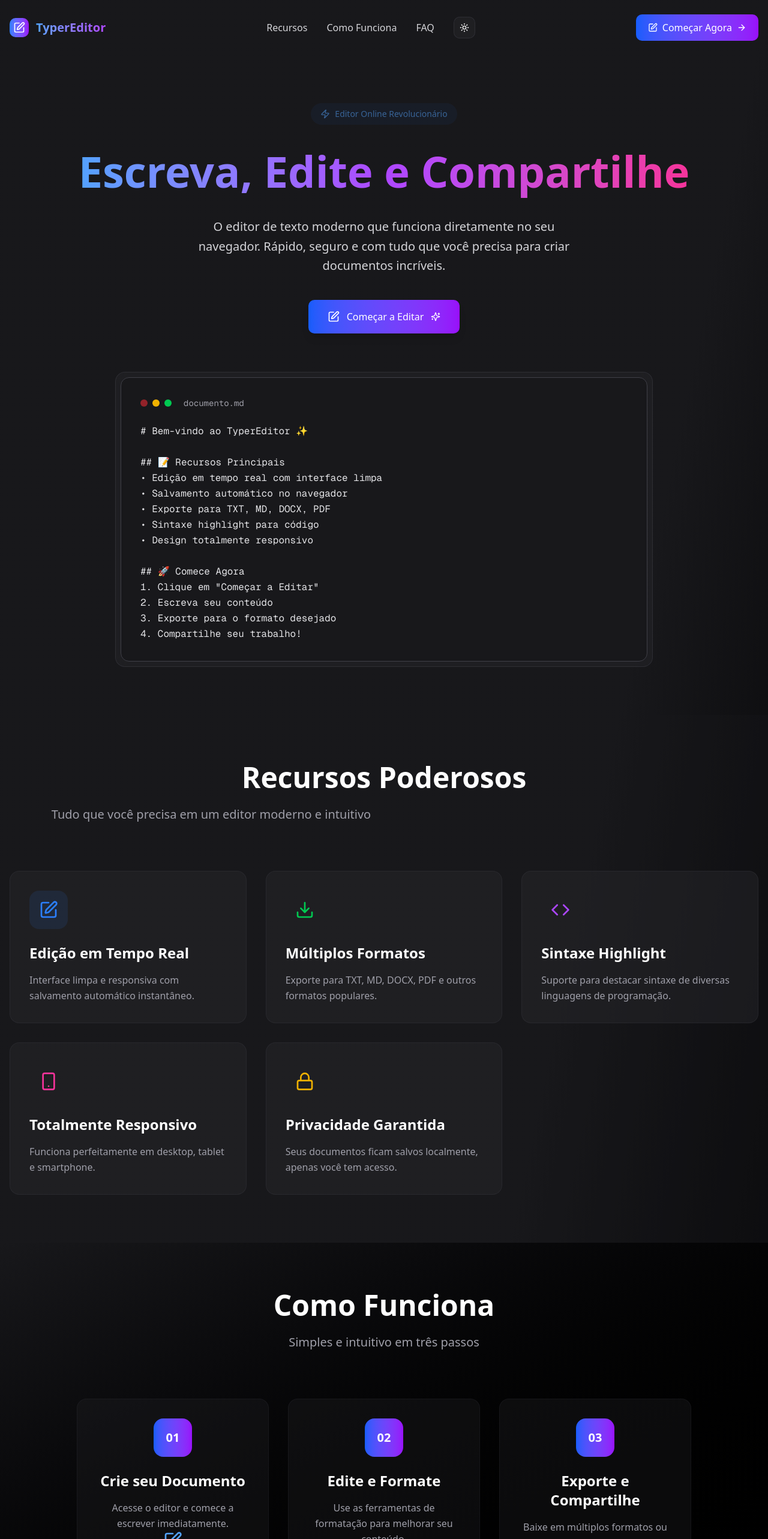
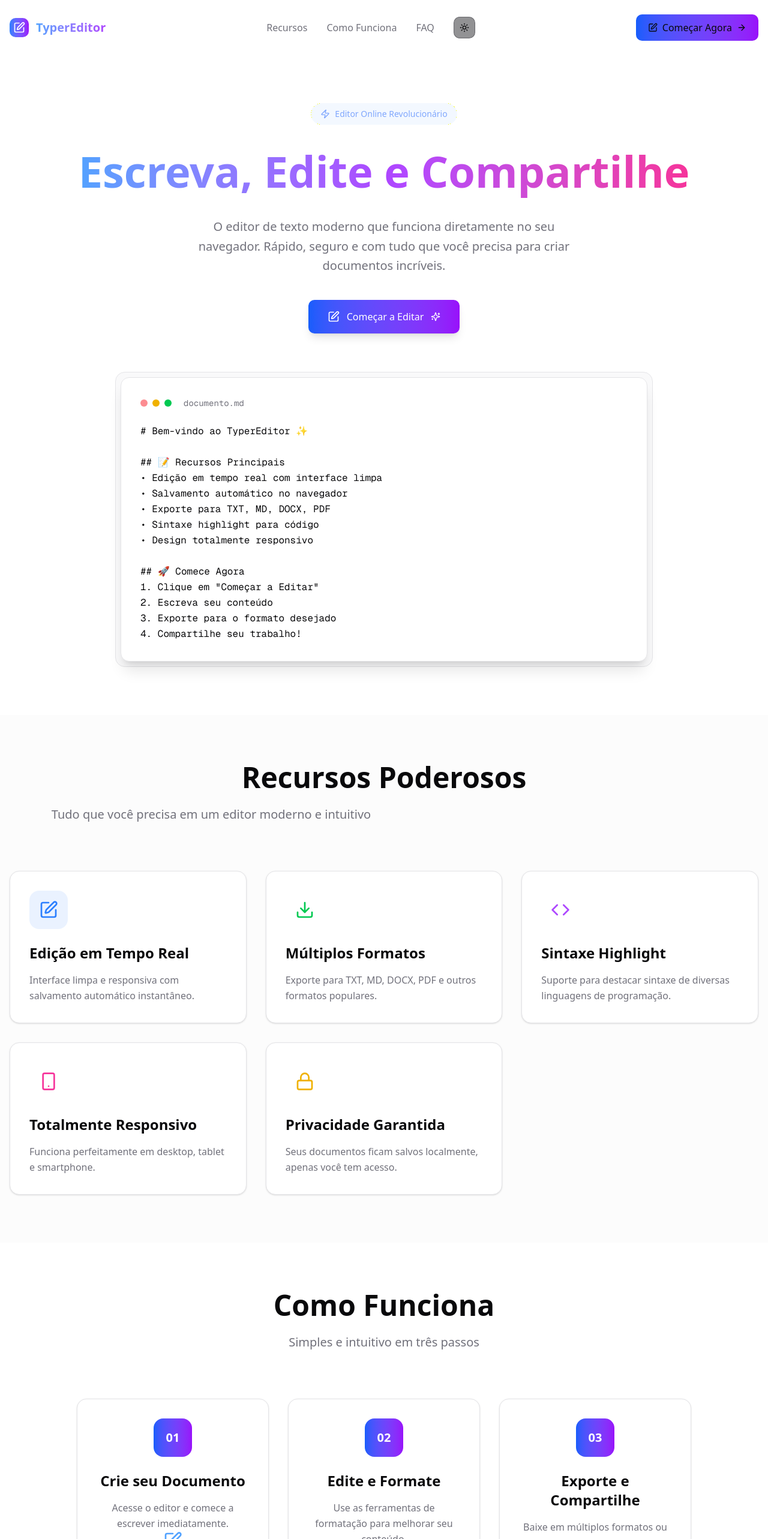
Before and after one commit to EstevaoH/typer-editor, a Next.js app: page / in a window 1280 px wide. Shown: the top 2566 px of the page at 60% size. Built offline with nearby package versions, Linux system fonts and the light colour scheme.

Commit message:
feat: add landing page components and document navigation sidebar.

```diff
--- a/src/app/page.tsx
+++ b/src/app/page.tsx
@@ -22,7 +22,7 @@ export default function Home() {
   const handleOpenContact = () => setIsContactModalOpen(true);
 
   return (
-    <div className="min-h-screen bg-gradient-to-br from-zinc-900 via-zinc-900 to-black text-white overflow-x-hidden">
+    <div className="min-h-screen bg-background text-foreground overflow-x-hidden">
       <Header onOpenContact={handleOpenContact} />
 
       <Hero />
--- a/src/components/landing/CallToAction.tsx
+++ b/src/components/landing/CallToAction.tsx
@@ -3,18 +3,18 @@ import { Edit } from "lucide-react";
 
 export function CallToAction() {
   return (
-    <section className="py-20 bg-gradient-to-r from-blue-600/20 via-purple-600/20 to-pink-600/20">
+    <section className="py-20 bg-gradient-to-r from-blue-600/10 via-purple-600/10 to-pink-600/10 dark:from-blue-600/20 dark:via-purple-600/20 dark:to-pink-600/20">
       <div className="container mx-auto px-4 text-center">
         <h2 className="text-4xl md:text-5xl font-bold mb-8">Pronto para Começar?</h2>
         <div className="flex justify-center mb-12">
-          <p className="text-xl text-zinc-300 max-w-2xl mx-auto leading-relaxed">
+          <p className="text-xl text-muted-foreground max-w-2xl mx-auto leading-relaxed">
             Junte-se a milhares de usuários que já estão criando documentos incríveis com o TyperEditor.
           </p>
         </div>
         <div className="flex flex-col sm:flex-row gap-6 justify-center">
           <Link
             href="/editor"
-            className="bg-gradient-to-r from-blue-600 to-purple-600 hover:from-blue-700 hover:to-purple-700 px-10 py-5 rounded-2xl font-medium transition-all transform hover:scale-105 text-lg flex items-center justify-center gap-3 shadow-2xl hover:shadow-purple-500/30"
+            className="bg-gradient-to-r from-blue-600 to-purple-600 hover:from-blue-700 hover:to-purple-700 text-white px-10 py-5 rounded-2xl font-medium transition-all transform hover:scale-105 text-lg flex items-center justify-center gap-3 shadow-2xl hover:shadow-purple-500/30"
           >
             <Edit className="h-6 w-6" />
             Criar Primeiro Documento
--- a/src/components/landing/Features.tsx
+++ b/src/components/landing/Features.tsx
@@ -35,11 +35,11 @@ export function Features() {
   ];
 
   return (
-    <section id="features" className="py-20 bg-zinc-900/30">
+    <section id="features" className="py-20 bg-muted/30">
       <div className="container mx-auto px-4">
         <div className="text-center mb-20">
           <h2 className="text-4xl md:text-5xl font-bold mb-6">Recursos Poderosos</h2>
-          <p className="text-xl text-zinc-400 max-w-2xl mx-auto">
+          <p className="text-xl text-muted-foreground max-w-2xl mx-auto">
             Tudo que você precisa em um editor moderno e intuitivo
           </p>
         </div>
@@ -48,14 +48,14 @@ export function Features() {
           {features.map((feature, index) => (
             <div
               key={index}
-              className="bg-zinc-800/50 p-8 rounded-2xl border border-zinc-700/30 hover:border-zinc-600 transition-all group hover:scale-105 animate-fade-in"
+              className="bg-card p-8 rounded-2xl border border-border hover:border-border/80 transition-all group hover:scale-105 animate-fade-in shadow-sm"
               style={{ animationDelay: `${index * 100}ms` }}
             >
               <div className={`bg-${feature.color}-500/10 p-4 rounded-2xl w-16 h-16 flex items-center justify-center mb-6 group-hover:scale-110 transition-transform`}>
                 {feature.icon}
               </div>
               <h3 className="text-2xl font-semibold mb-4">{feature.title}</h3>
-              <p className="text-zinc-400 leading-relaxed">{feature.description}</p>
+              <p className="text-muted-foreground leading-relaxed">{feature.description}</p>
             </div>
           ))}
         </div>
--- a/src/components/landing/Header.tsx
+++ b/src/components/landing/Header.tsx
@@ -19,9 +19,9 @@ export function Header({ onOpenContact }: HeaderProps) {
           </span>
         </div>
         <nav className="hidden md:flex items-center space-x-8">
-          <a href="#features" className="text-zinc-300 hover:text-white transition-colors hover:scale-105">Recursos</a>
-          <a href="#how-it-works" className="text-zinc-300 hover:text-white transition-colors hover:scale-105">Como Funciona</a>
-          <a href="#faq" className="text-zinc-300 hover:text-white transition-colors hover:scale-105">FAQ</a>
+          <a href="#features" className="text-muted-foreground hover:text-foreground transition-colors hover:scale-105">Recursos</a>
+          <a href="#how-it-works" className="text-muted-foreground hover:text-foreground transition-colors hover:scale-105">Como Funciona</a>
+          <a href="#faq" className="text-muted-foreground hover:text-foreground transition-colors hover:scale-105">FAQ</a>
           <ThemeToggle />
         </nav>
         <Link
--- a/src/components/landing/Hero.tsx
+++ b/src/components/landing/Hero.tsx
@@ -5,9 +5,9 @@ export function Hero() {
   return (
     <main className="container mx-auto px-4 py-16 md:py-20 text-center">
       <div className="max-w-5xl mx-auto">
-        <div className="inline-flex items-center bg-blue-500/10 px-4 py-2 rounded-full mb-8 animate-pulse">
-          <Zap className="h-4 w-4 text-blue-400 mr-2" />
-          <span className="text-blue-400 text-sm">Editor Online Revolucionário</span>
+        <div className="inline-flex items-center bg-blue-500/10 dark:bg-blue-500/10 px-4 py-2 rounded-full mb-8 animate-pulse">
+          <Zap className="h-4 w-4 text-blue-600 dark:text-blue-400 mr-2" />
+          <span className="text-blue-600 dark:text-blue-400 text-sm">Editor Online Revolucionário</span>
         </div>
 
         <h1 className="text-5xl md:text-7xl font-bold mb-8 bg-gradient-to-r from-blue-400 via-purple-500 to-pink-500 bg-clip-text text-transparent leading-tight animate-slide-up">
@@ -15,7 +15,7 @@ export function Hero() {
         </h1>
 
         <div className="flex items-center justify-center mb-10">
-          <p className="text-xl text-zinc-300 max-w-2xl mx-auto leading-relaxed animate-fade-in delay-100">
+          <p className="text-xl text-muted-foreground max-w-2xl mx-auto leading-relaxed animate-fade-in delay-100">
             O editor de texto moderno que funciona diretamente no seu navegador.
             Rápido, seguro e com tudo que você precisa para criar documentos incríveis.
           </p>
@@ -24,22 +24,22 @@ export function Hero() {
         <div className="flex flex-col sm:flex-row gap-4 justify-center mb-16 animate-fade-in delay-200">
           <Link
             href="/editor"
-            className="bg-gradient-to-r from-blue-600 to-purple-600 hover:from-blue-700 hover:to-purple-700 px-8 py-4 rounded-lg font-medium transition-all transform hover:scale-105 flex items-center justify-center gap-3 shadow-lg hover:shadow-purple-500/20"
+            className="bg-gradient-to-r from-blue-600 to-purple-600 hover:from-blue-700 hover:to-purple-700 text-white px-8 py-4 rounded-lg font-medium transition-all transform hover:scale-105 flex items-center justify-center gap-3 shadow-lg hover:shadow-purple-500/20"
           >
             <Edit className="h-5 w-5" />
             Começar a Editar
             <Sparkles className="h-4 w-4" />
           </Link>
         </div>
-        <div className="bg-zinc-800/50 rounded-2xl p-2 border border-zinc-700/50 backdrop-blur-sm mx-auto max-w-4xl transform hover:scale-[1.02] transition-all duration-300 animate-fade-in delay-300">
-          <div className="bg-zinc-900 rounded-xl p-8 border border-zinc-700 text-left">
+        <div className="bg-muted/50 rounded-2xl p-2 border border-border backdrop-blur-sm mx-auto max-w-4xl transform hover:scale-[1.02] transition-all duration-300 animate-fade-in delay-300">
+          <div className="bg-card rounded-xl p-8 border border-border text-left shadow-xl">
             <div className="flex items-center gap-2 mb-6">
               <div className="w-3 h-3 bg-red-500 rounded-full animate-pulse"></div>
               <div className="w-3 h-3 bg-yellow-500 rounded-full"></div>
               <div className="w-3 h-3 bg-green-500 rounded-full"></div>
-              <span className="text-zinc-400 ml-3 text-sm font-mono">documento.md</span>
+              <span className="text-muted-foreground ml-3 text-sm font-mono">documento.md</span>
             </div>
-            <pre className="text-zinc-200 font-mono text-sm md:text-base leading-relaxed">
+            <pre className="text-foreground font-mono text-sm md:text-base leading-relaxed">
               {`# Bem-vindo ao TyperEditor ✨
 
 ## 📝 Recursos Principais
--- a/src/components/landing/HowItWorks.tsx
+++ b/src/components/landing/HowItWorks.tsx
@@ -23,25 +23,25 @@ export function HowItWorks() {
   ];
 
   return (
-    <section id="how-it-works" className="py-20 bg-gradient-to-br from-zinc-900 to-black">
+    <section id="how-it-works" className="py-20 bg-background">
       <div className="container mx-auto px-4">
         <div className="text-center mb-20">
           <h2 className="text-4xl md:text-5xl font-bold mb-6">Como Funciona</h2>
-          <p className="text-xl text-zinc-400">Simples e intuitivo em três passos</p>
+          <p className="text-xl text-muted-foreground">Simples e intuitivo em três passos</p>
         </div>
 
         <div className="grid md:grid-cols-3 gap-8 max-w-5xl mx-auto">
           {steps.map((step, index) => (
             <div
               key={index}
-              className="text-center p-8 bg-zinc-800/30 rounded-2xl border border-zinc-700/20 hover:border-blue-500/30 transition-all transform hover:scale-105 animate-fade-in"
+              className="text-center p-8 bg-card rounded-2xl border border-border hover:border-blue-500/30 transition-all transform hover:scale-105 animate-fade-in shadow-sm"
               style={{ animationDelay: `${index * 150}ms` }}
             >
               <div className="w-16 h-16 bg-gradient-to-r from-blue-600 to-purple-600 rounded-2xl flex items-center justify-center text-white font-bold text-xl mx-auto mb-6">
                 {step.step}
               </div>
               <h3 className="text-2xl font-semibold mb-4">{step.title}</h3>
-              <p className="text-zinc-400 mb-6 leading-relaxed">{step.description}</p>
+              <p className="text-muted-foreground mb-6 leading-relaxed">{step.description}</p>
               <div className="text-blue-400 flex justify-center">{step.icon}</div>
             </div>
           ))}
--- a/src/components/nav-documents.tsx
+++ b/src/components/nav-documents.tsx
@@ -45,11 +45,14 @@ export function NavDocuments({
 
   const filteredDocuments = useMemo(() => {
     if (!searchQuery.trim()) return documents;
-    return documents.filter(
-      (doc) =>
-        doc.title.toLowerCase().includes(searchQuery.toLowerCase()) ||
-        doc.title.toUpperCase().includes(searchQuery.toUpperCase())
-    );
+    const query = searchQuery.toLowerCase();
+    return documents.filter((doc) => {
+      const titleMatch = doc.title.toLowerCase().includes(query);
+      const contentMatch = doc.content
+        ? doc.content.replace(/<[^>]*>/g, "").toLowerCase().includes(query)
+        : false;
+      return titleMatch || contentMatch;
+    });
   }, [documents, searchQuery]);
 
   const favoriteDocuments = useMemo(
```
Also changed, not shown: src/components/landing/FAQ.tsx (+6 -6 lines), src/components/landing/Footer.tsx (+6 -6 lines), src/components/landing/UpcomingFeatures.tsx (+6 -6 lines).
